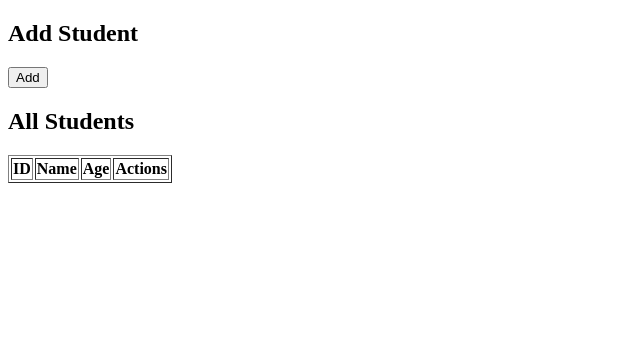
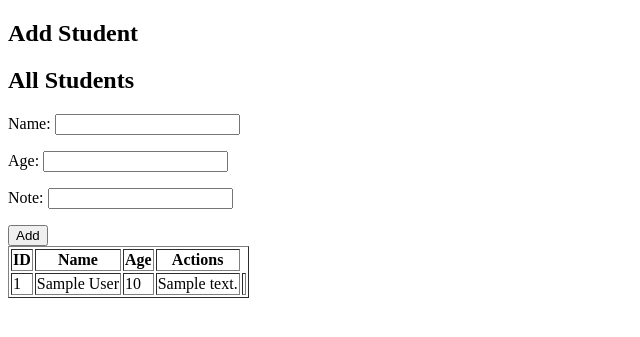
Before and after one commit to KedarBhame01/Login-Registration-Demo-Project, a Django app: page /a in a window 1280 px wide. Shown: the top 337 px of the page, without its empty margins (0-640 px from the left). Run offline with Django 5.2, Linux system fonts and the light colour scheme; tables that the repository leaves empty hold one stand-in row (values such as "Sample post"); lists and menus that the app fills with data are empty.

Commit message:
Add note field to Student model and form
Introduced a 'note' field to the Student model, updated the StudentForm and login.html template to support note input, and modified the view to handle the new field. Also added the corresponding migration for the new model field.

```diff
--- a/Login_Registration_Demo_Project/student/forms.py
+++ b/Login_Registration_Demo_Project/student/forms.py
@@ -4,4 +4,4 @@ from .models import Student
 class StudentForm(forms.ModelForm):
     class Meta:
         model = Student
-        fields = ['name','age']
+        fields = ['name','age','note']
--- a/Login_Registration_Demo_Project/student/models.py
+++ b/Login_Registration_Demo_Project/student/models.py
@@ -2,8 +2,8 @@ from django.db import models
 
 # Create your models here.
 class Student(models.Model):
-    name = models.CharField(max_length=100)
+    name = models.CharField(max_length = 100)
     age = models.IntegerField()
-
+    note = models.CharField(max_length = 100, default="NO note")
     def __str__(self):
         return self.name
--- a/Login_Registration_Demo_Project/student/templates/login.html
+++ b/Login_Registration_Demo_Project/student/templates/login.html
@@ -6,13 +6,32 @@
 <body>
 
 <h2>Add Student</h2>
-<form method="post">
+<!-- <form method="post">
   {% csrf_token %}
   {{ form.as_p }}
   <button type="submit">Add</button>
-</form>
+</form> -->
 
 <h2>All Students</h2>
+<form method="post">
+  {% csrf_token %}
+
+  <p>
+    <label for="id_name">Name:</label>
+    <input type="text" name="name" id="id_name" required maxlength="100">
+  </p>
+  <p>
+    <label for="id_age">Age:</label>
+    <input type="number" id="id_age" name="age" required min="0">
+  </p>
+
+  <p>
+    <label for="id_note">Note:</label>
+    <input type="text" id="id_note" name="note" maxlength="255">
+  </p>
+
+  <button type="submit">Add</button>
+</form>
 
 <table border="1" >
   <tr><th>ID</th><th>Name</th><th>Age</th><th>Actions</th></tr>
@@ -21,9 +40,9 @@
       <td>{{ student.id }}</td>
       <td>{{ student.name }}</td>
       <td>{{ student.age }}</td>
+      <td>{{student.note}}</td>
       <td>
-        <a href="{% url 'edit_student' student.id %}">Edit</a>
-        <a href="{% url 'delete_student' student.id %}">Delete</a>
+
       </td>
     </tr>
   {% endfor %}
--- a/Login_Registration_Demo_Project/student/views.py
+++ b/Login_Registration_Demo_Project/student/views.py
@@ -1,9 +1,17 @@
-from django.shortcuts import render
+from django.shortcuts import render, redirect
 from .models import Student
 from .forms import StudentForm
 # Create your views here.
 def s(request):
-    # student = Student.object.all()
-    # form = StudentForm()
+    students = Student.objects.all()
+    form = StudentForm()
 
-    return render(request,'login.html')
+    if request.method == 'POST':
+        form = StudentForm(request.POST)
+        if form.is_valid():
+            form.save()
+            return redirect('s')
+    return render(request,'login.html',{
+        'form': form,
+        'students': students,
+    })
```
Also changed, not shown: Login_Registration_Demo_Project/student/migrations/0002_student_note.py (added).
